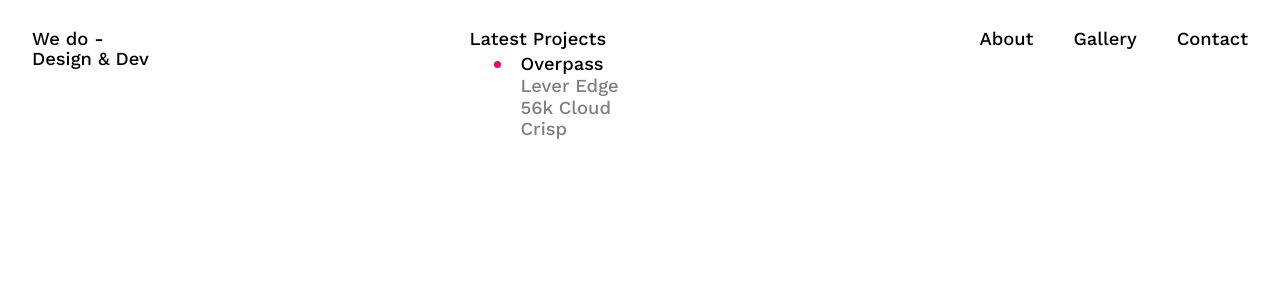
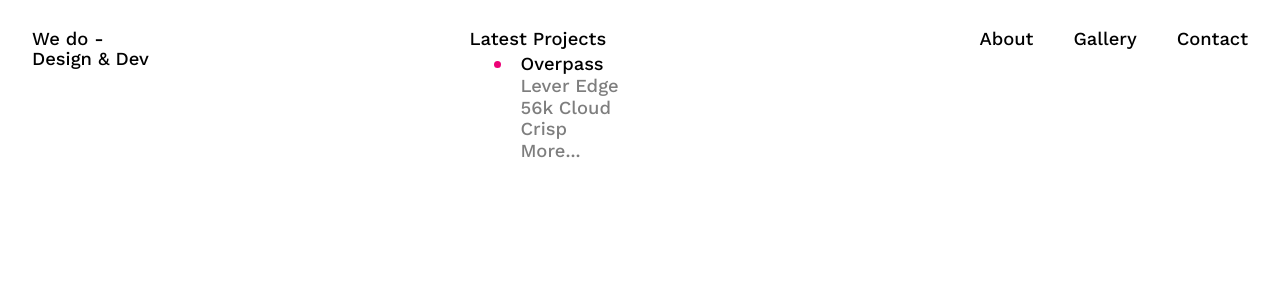
Before and after one commit to elvinNdichia/billion-dollar-agencies, a React (Vite) app: page / in a window 1280 px wide. Shown: the top 300 px of the page. Built offline with nearby package versions, Linux system fonts and the light colour scheme.

Commit message:
Header done

```diff
--- a/src/components/LatestProjectsLinks.jsx
+++ b/src/components/LatestProjectsLinks.jsx
@@ -50,6 +50,17 @@ export const LatestProjectsLinks = () => {
           </span>
         </li>
       ))}
+      <li
+        key="324089"
+        style={{
+          cursor: "pointer",
+          paddingLeft: "3.18rem",
+          marginTop: "0.1rem",
+        }}
+        className="body1"
+      >
+        <span style={{ color: "#000", opacity: 0.5 }}>More...</span>
+      </li>
 
       <motion.div
         layout
```
